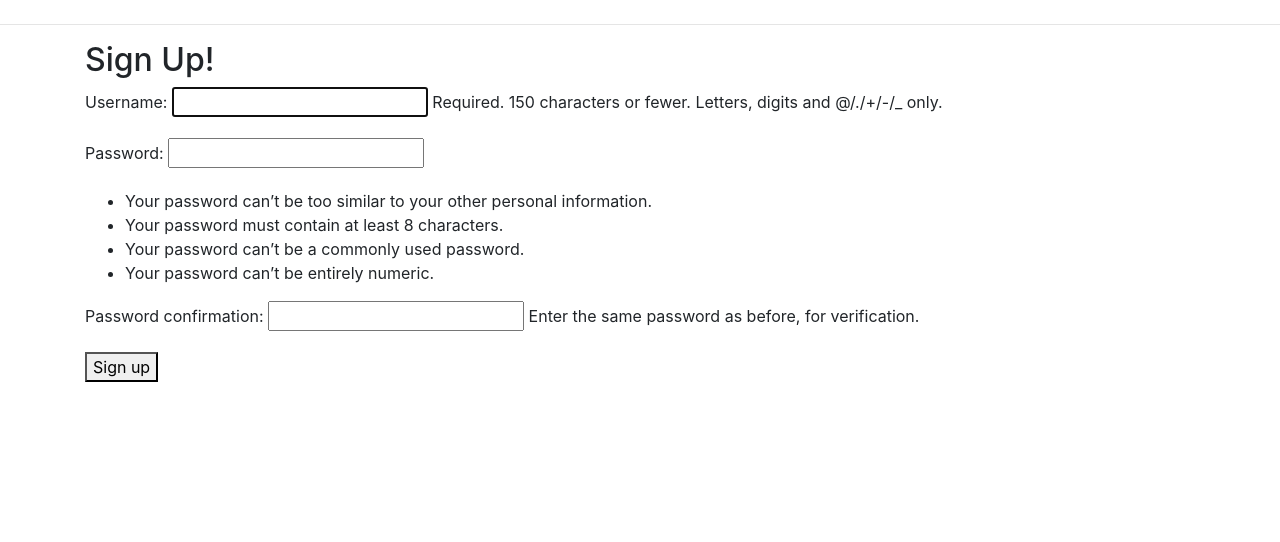
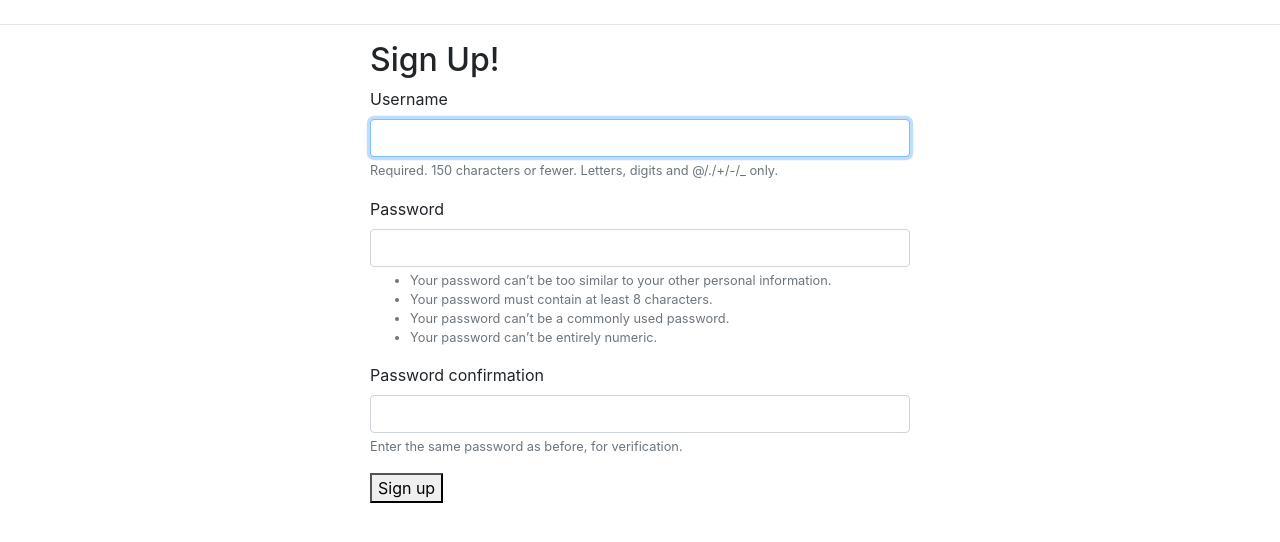
Before and after one commit to AzamatGla/Django-2x, a Django app: page /signup/ in a window 1280 px wide. Shown: the part 56-598 px from the top of the page. Run offline with Django 3.2, Linux system fonts and the light colour scheme; some libraries are stand-ins or nearby versions.

Commit message:
changing sign up style

```diff
--- a/mysite/app/templates/signup.html
+++ b/mysite/app/templates/signup.html
@@ -1,10 +1,15 @@
 {% extends 'base.html' %}
+{% load crispy_forms_tags %}
 
 {% block content %}
+<div class="row justify-content-center">
+    <div class="col-6">
 <h2>Sign Up!</h2>
 <form method="post">
     {% csrf_token %}
-    {{ form.as_p }}
+    {{ form|crispy }}
     <button type="submit">Sign up</button>
 </form>
+    </div>
+</div>
 {% endblock %}
```
